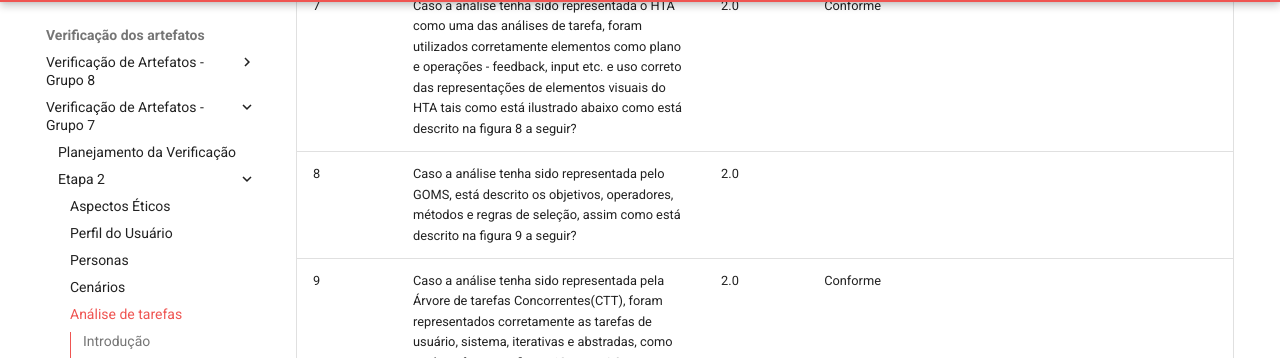
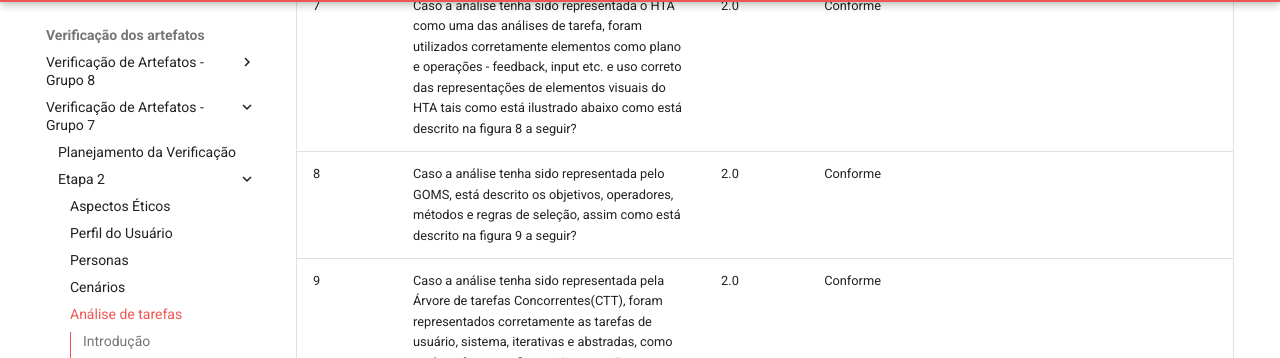
Before and after one commit to Interacao-Humano-Computador/2024.1-CBMERJ, an MkDocs documentation site: the page built from docs/verificacao_artefatos/verificacao_nosso_grupo/etapa_2/analise_tarefas.md, in a window 1280 px wide and 900 px high, scrolled down 18455 px. Shown: the part 94-452 px from the top of the window. Built offline with MkDocs 1.6.1 and Material for MkDocs 9.7.7, drawn with Linux system fonts in a browser that asks for light colours; comment, search, counter and statistics services are not loaded.

Commit message:
Correção

```diff
--- a/docs/verificacao_artefatos/verificacao_nosso_grupo/etapa_2/analise_tarefas.md
+++ b/docs/verificacao_artefatos/verificacao_nosso_grupo/etapa_2/analise_tarefas.md
@@ -283,7 +283,7 @@ A **avaliadora** responsável por desenvolver a lista de verificação da etapa
 |  5   | Segundo os passo 6, as operações se apresentam como significativas e de acordo com os objetivos como está descrito na figura 6 a seguir? | 2.0 | Conforme  | | |  |
 |  6   | Segundo os passo 7, foram considerados erros humanos, e foram representados os diagramas como está descrito na figura 7 a seguir?  | 2.0 | Conforme |  |  | |
 |  7   | Caso a análise tenha sido representada o HTA como uma das análises de tarefa, foram utilizados corretamente elementos como plano e operações - feedback, input etc. e uso correto das representações de elementos visuais do HTA tais como está ilustrado abaixo como está descrito na figura 8 a seguir?  | 2.0 | Conforme |  |  | |
-|  8   | Caso a análise tenha sido representada pelo GOMS, está descrito os objetivos, operadores, métodos e regras de seleção, assim como está descrito na figura 9 a seguir? | 2.0 | | | | |
+|  8   | Caso a análise tenha sido representada pelo GOMS, está descrito os objetivos, operadores, métodos e regras de seleção, assim como está descrito na figura 9 a seguir? | 2.0 | Conforme| | | |
 |  9   | Caso a análise tenha sido representada pela Árvore de tarefas Concorrentes(CTT), foram representados corretamente as tarefas de usuário, sistema, iterativas e abstradas, como está conforma na figura 10 a seguir? | 2.0 | Conforme  | | |  |
 |  10   | Caso a análise tenha sido representada pela Árvore de tarefas Concorrentes(CTT), foram representados corretamente as relações entre elementos, como a ativação, ativação com passagem de informação, escolha, tarefas concorrentes, tarefas concorrentes e comunicantes, tarefas independentes, desativação e suspensão/retomada, como está evidente na figura 11 a seguir? | 2.0 | Conforme  |  | |  |
 
```
